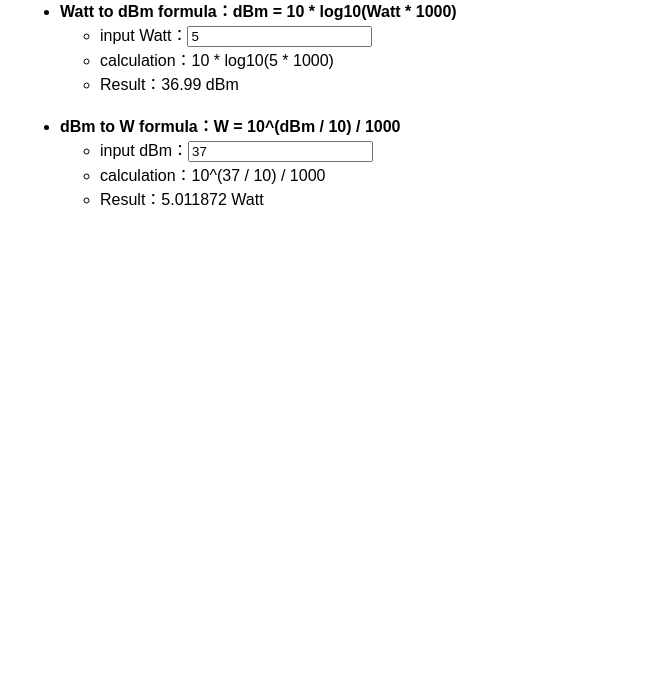
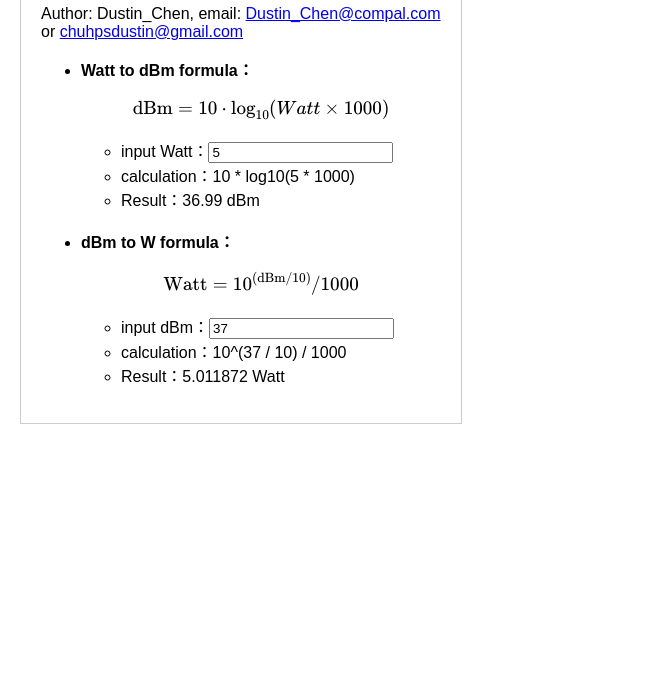
Before and after one commit to dustinchen26/dBm_W, a plain HTML site: page index.html in a window 1280 px wide. Shown: the part 104-800 px from the top of the page, without its empty margins (0-668 px from the left). Drawn offline with nearby package versions, Linux system fonts and the light colour scheme; some packages are replaced by stand-ins of ours.

Commit message:
update style

```diff
--- a/index.html
+++ b/index.html
@@ -7,15 +7,22 @@
             font-family: Arial, sans-serif;
             margin: 20px;
         }
+        .container {
+            border: 1px solid #ccc;
+            padding: 20px;
+            width: 400px; /* 設定內容框的寬度 */
+        }
     </style>
+    <script src="https://cdnjs.cloudflare.com/ajax/libs/mathjax/2.7.7/MathJax.js?config=TeX-MML-AM_CHTML" async></script>
 </head>
 <body>
 
+    <div class="container">
         <h2>Watt and dBm converter</h2>
         <p style="margin: 0;">Author: Dustin_Chen, email: <a href="mailto:Dustin_Chen@compal.com" style="line-height: 1;">Dustin_Chen@compal.com</a> or <a href="mailto:chuhpsdustin@gmail.com" style="line-height: 1;">chuhpsdustin@gmail.com</a></p>
 
         <ul>
-        <li><b>Watt to dBm formula：dBm = 10 * log10(Watt * 1000)</b>
+            <li><b>Watt to dBm formula：\[ \text{dBm} = 10 \cdot \log_{10}(Watt \times 1000) \]</b>
                 <ul>
                     <li>input Watt：<input type="number" id="wattInput" placeholder="input Watt" oninput="calculateDBm()" value="5"></li>
                     <li>calculation：<span id="wattCalculation"></span></li>
@@ -23,7 +30,7 @@
                 </ul>
             </li>
             <br>
-        <li><b>dBm to W formula：W = 10^(dBm / 10) / 1000</b>
+            <li><b>dBm to W formula：\[ \text{Watt} = 10^{(\text{dBm} / 10)} / 1000 \]</b>
                 <ul>
                     <li>input dBm：<input type="number" id="dbmInput" placeholder="input dBm" oninput="calculateWatt()" value="37"></li>
                     <li>calculation：<span id="dbmCalculation"></span></li>
@@ -31,6 +38,7 @@
                 </ul>
             </li>
         </ul>
+    </div>
 
     <script>
         function calculateDBm() {
```
Lines whose indentation alone changed are shown as unchanged.
